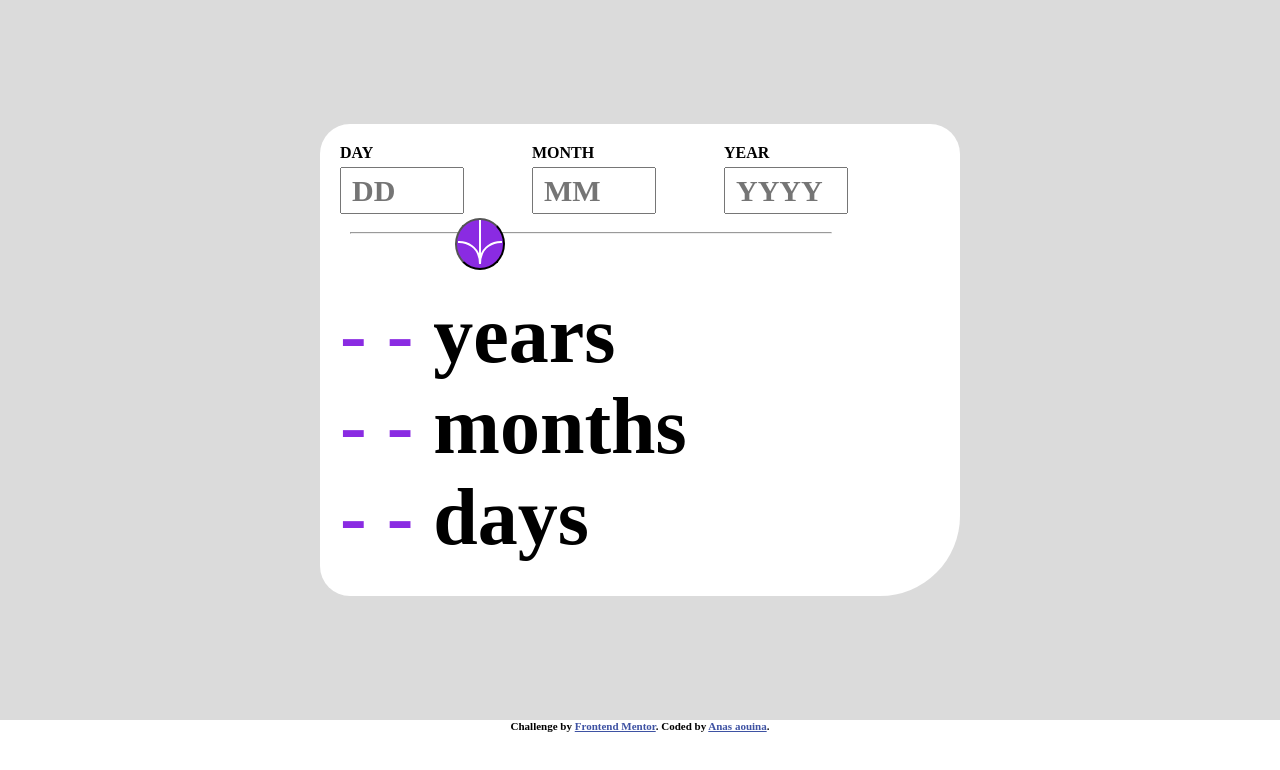
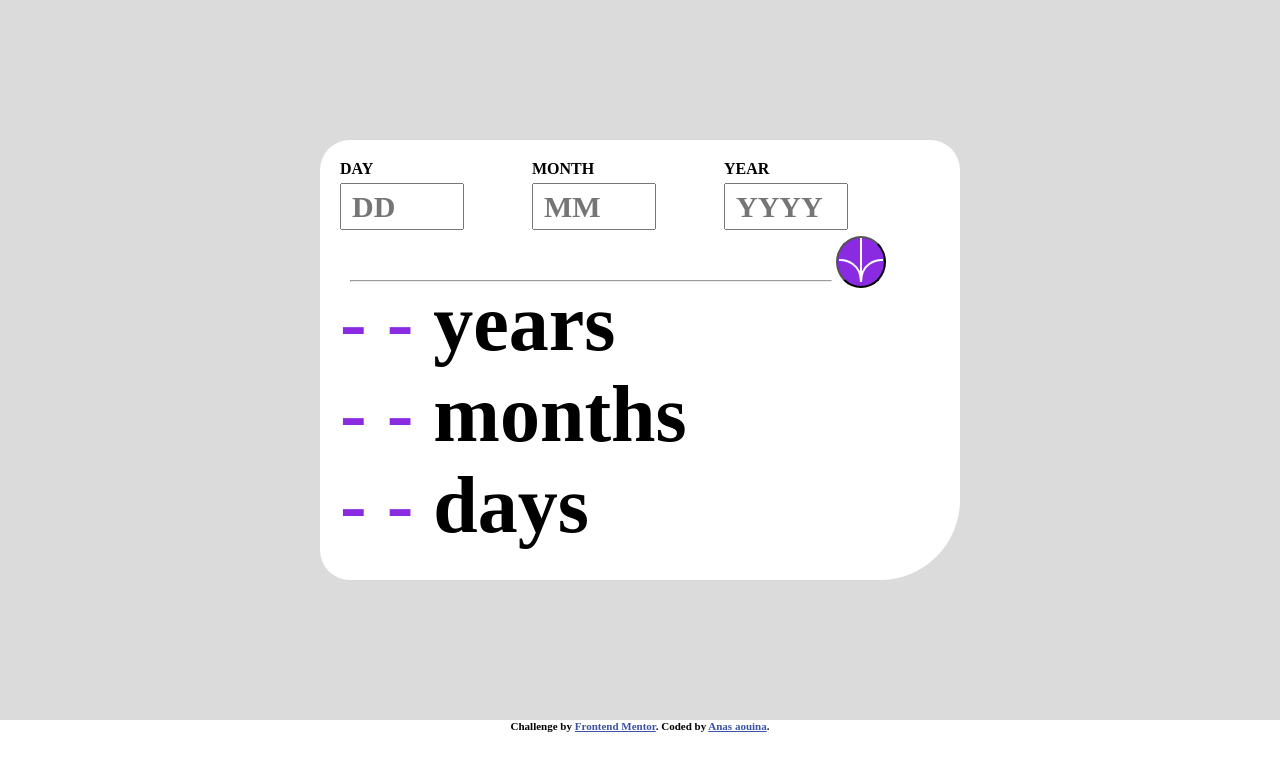
Before and after one commit to Anasaouina/ageCalculator, a plain HTML site: page index.html in a window 1280 px wide. Drawn offline with Linux system fonts and the light colour scheme; a web font is replaced by a local one.

Commit message:
Update styles.css

```diff
--- a/styles/styles.css
+++ b/styles/styles.css
@@ -14,7 +14,7 @@
 
 }
 .container {
-    width:fit-content;
+    width:600px;
     height: 50%;
     padding: 20px;
     background-color: #fff;
@@ -180,10 +180,7 @@ button:hover{
         padding:5.5px  10px;
         font-size: 25px;
     }
-    button{
-       margin-left: 115px;
-       margin-top: -25px;
-    }
+
     hr{
         margin-left: 10px;
         width: 80%;
@@ -194,7 +191,7 @@ button:hover{
 @media (min-width : 1000px){
     .container {
         width: 600px;
-        height: 60%;
+        height: 400px;
         padding: 20px;
         background-color: #fff;
         border-radius: 30px 30px 80px 30px;
@@ -209,7 +206,7 @@ button:hover{
     input{
         height: 32px;
         width: 100px;
-        padding:5.5px  10px;
+        padding: 5.5px  10px;
         font-size: 30px;
         text-transform: uppercase;
     }
@@ -228,23 +225,24 @@ button:hover{
     }
 
     hr{
-        display: inline-block;
         margin-left: 10px;
         width: 80%;
-        margin-top: -10px;
+        margin-top: 20px;
     }
+
     .out{
         width: 100% ;
         height: 100px;
         font-size:  80px;
+        margin-top: -10px;
     }
     span{
         color: blueviolet;
     }
     button{
-        margin-top: -20px;
-        border-radius: 50%;
-        background-color: blueviolet;
+    border-radius: 50%;
+    background-color: blueviolet;
+
     }
     button:hover{
         background-color: black;
```
